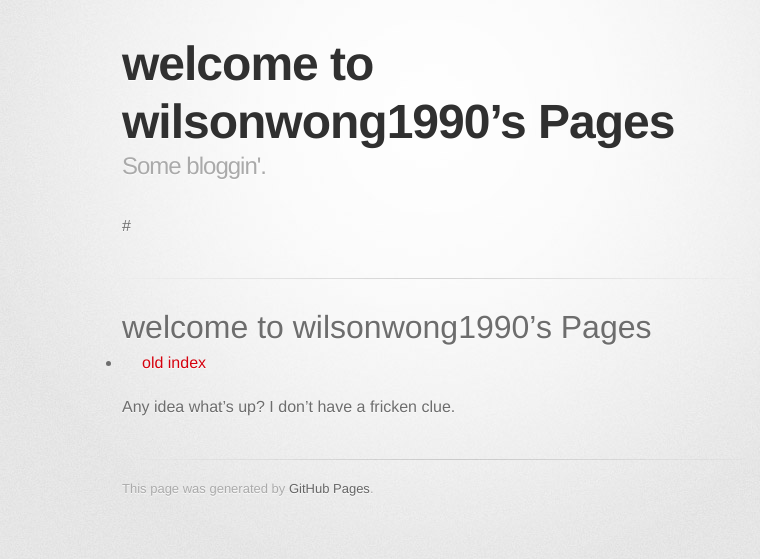
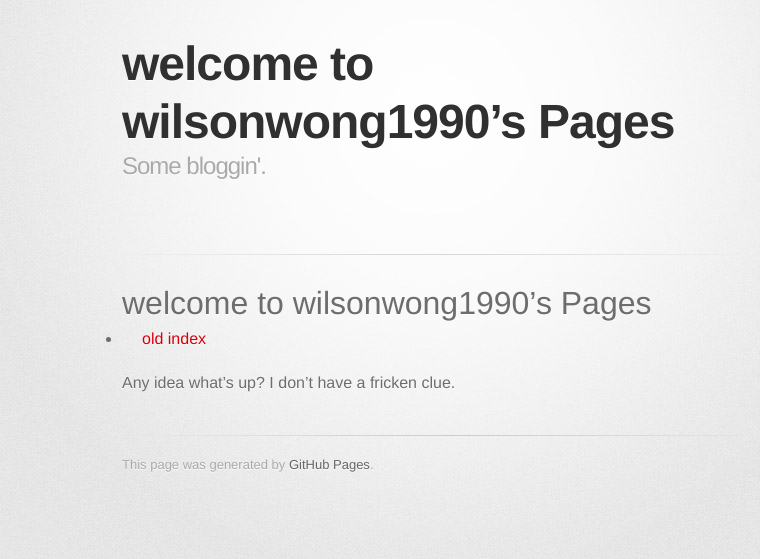
Before and after one commit to wilsonwong1990/wilsonwong1990.github.io, a Jekyll site: the page built from index.md, in a window 1280 px wide. Shown: the top 559 px of the page, without its empty margins (208-968 px from the left). Built offline with Jekyll 4.4.1, drawn with Linux system fonts in a browser that asks for light colours; some web fonts are replaced; our own code applies the rules of GitHub Pages for plain Markdown files.

Commit message:
final fix

```diff
--- a/_layouts/default.html
+++ b/_layouts/default.html
@@ -33,7 +33,7 @@
           <a href="{{ site.github.owner_url }}" id="view-on-github" class="button"><span>View on GitHub</span></a>
 	  {% endif %}
 	{% endif %}
-        #</section>
+        </section>
         <hr>
         <section id="main_content">
           {{ content }}
```
